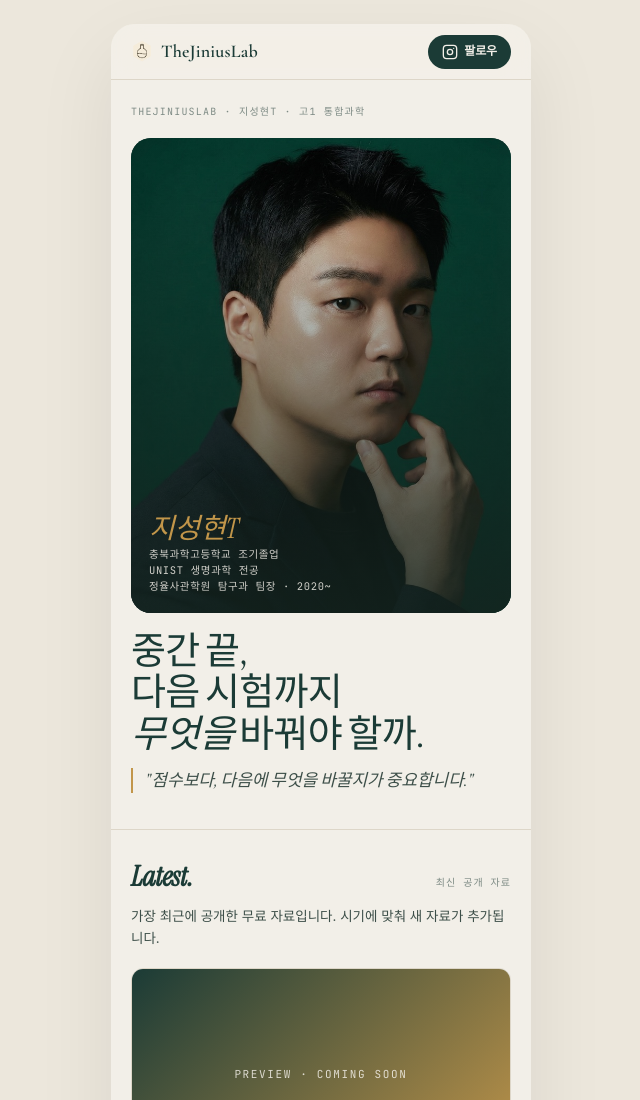
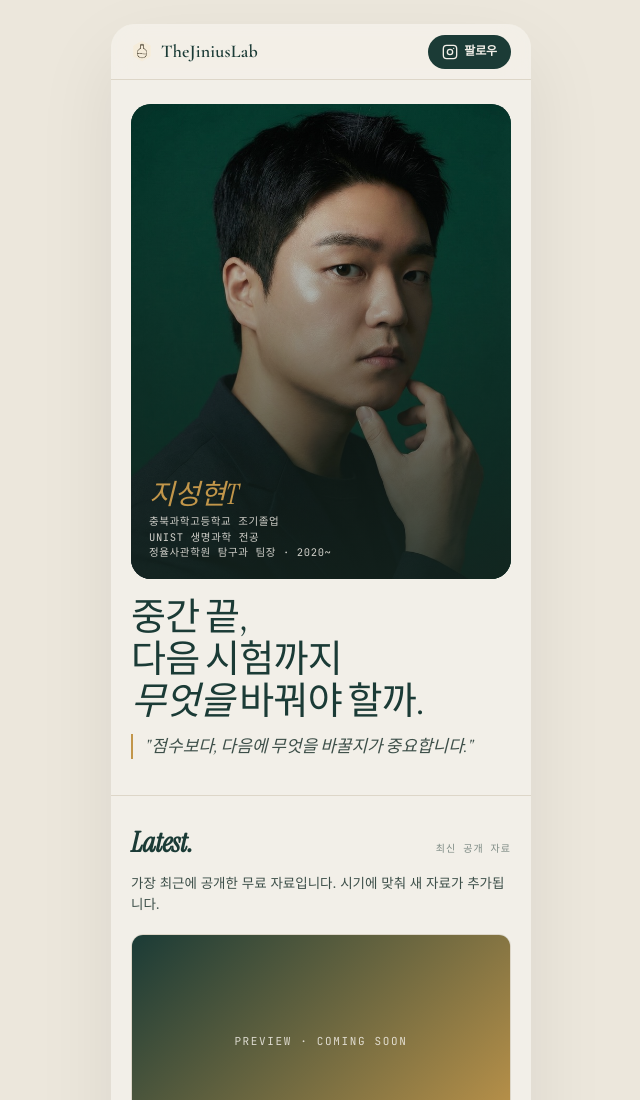
Before and after one commit to Jsh-newbie/instagram-privacy, a plain HTML site: page index.html in a window 1280 px wide. Shown: the top 1100 px of the page, without its empty margins (319-959 px from the left). Drawn offline with nearby package versions, Linux system fonts and the light colour scheme; a web font is replaced by a local one.

Commit message:
feat: remove hero brand caption line

```diff
--- a/index.html
+++ b/index.html
@@ -685,14 +685,6 @@
 
   /* HERO V2 — 사진 + 경력 강조 */
   .hero2 { padding: 24px 20px 36px; }
-  .hero2__brand {
-    font-family: var(--font-mono);
-    font-size: 10px;
-    letter-spacing: 0.12em;
-    color: var(--ink-3);
-    text-transform: uppercase;
-    margin-bottom: 18px;
-  }
   .hero2__cover {
     position: relative;
     border-radius: var(--r-lg);
@@ -1012,8 +1004,6 @@
 
   <!-- 1. HERO — 사진 + 경력 + 시기성 핵심 문구 -->
   <section class="hero2">
-    <div class="hero2__brand">THEJINIUSLAB · 지성현T · 고1 통합과학</div>
-
     <div class="hero2__cover">
       <img src="/assets/profile-green.jpg" alt="지성현T" />
       <div class="hero2__cover-grad"></div>
```
